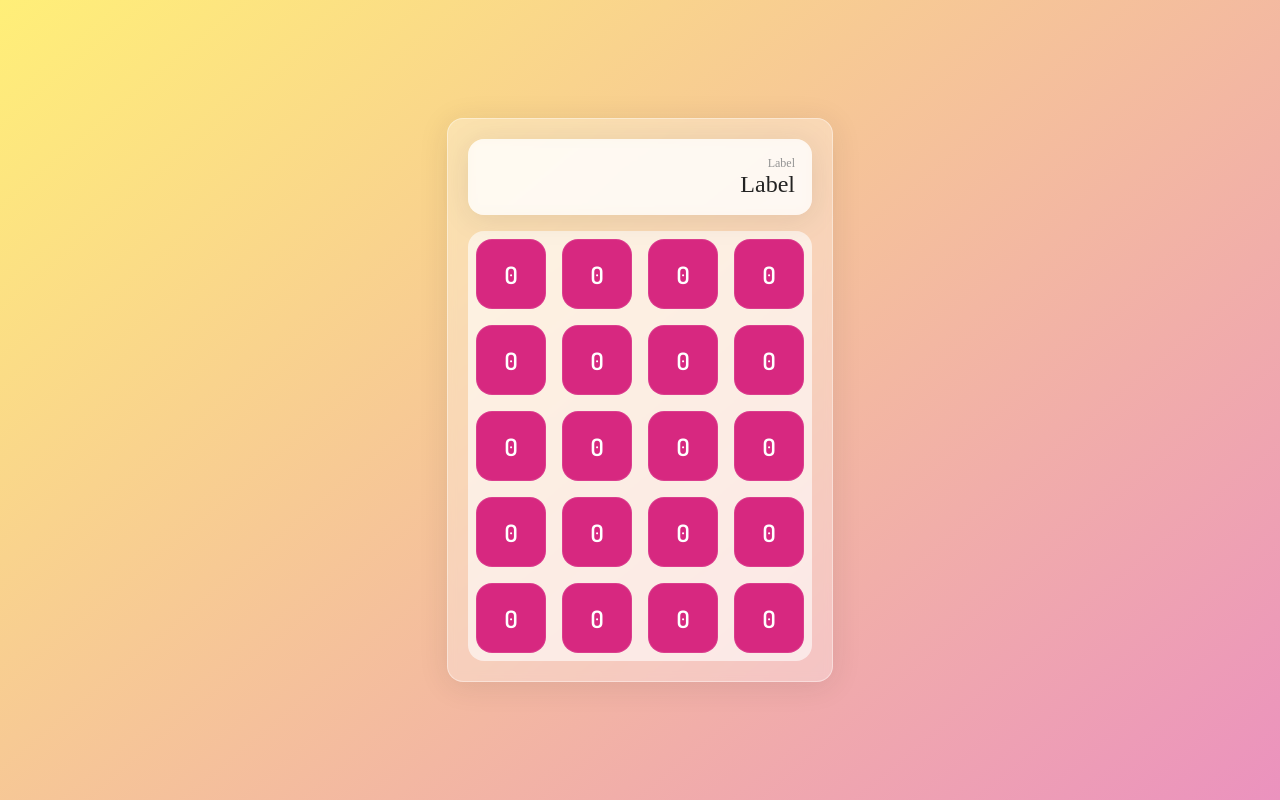
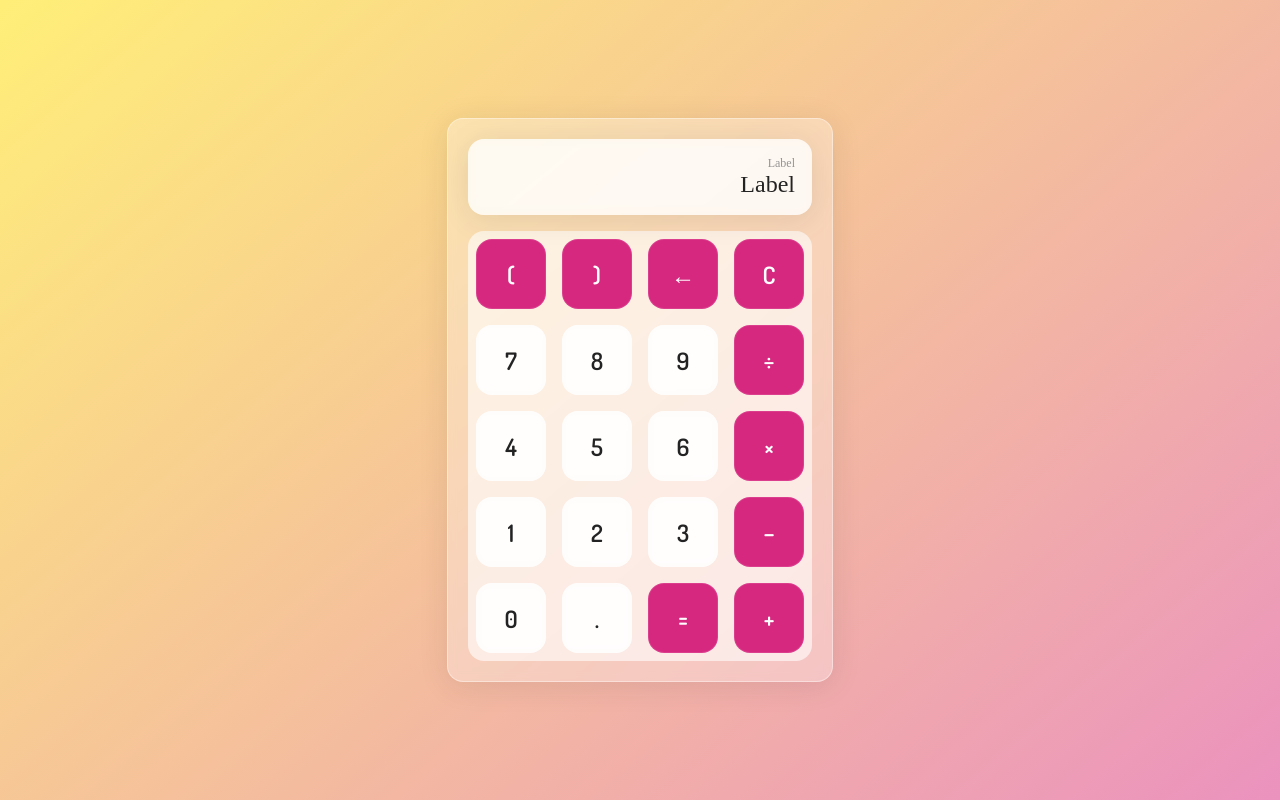
Before and after one commit to uaevd/calculator, a React (Create React App) app: page / in a window 1280 px wide. Built offline with nearby package versions, Linux system fonts and the light colour scheme.

Commit message:
🏗 Build ButtonTable
`=` Button requires unique style.

```diff
--- a/src/components/Calculator/index.tsx
+++ b/src/components/Calculator/index.tsx
@@ -2,6 +2,7 @@ import styled from '@emotion/styled';
 
 import { Button } from 'components/Button';
 import { Display } from 'components/Display';
+import { buttonTableSkeleton } from 'data';
 
 const Container = styled.div`
     backdrop-filter: blur(4px);
@@ -30,13 +31,21 @@ const ButtonRow = styled.div`
     justify-content: space-between;
 `;
 
-export const Calculator = () => (
+export const Calculator = () => {
+    const skeleton: { label: string; isSpecial: boolean }[][] = buttonTableSkeleton;
+
+    return (
         <Container>
             <Display />
             <ButtonTable>
-            {Array(5).fill(
-                <ButtonRow>{Array(4).fill(<Button label="0" isSpecial={true} />)}</ButtonRow>,
-            )}
+                {skeleton.map((row, index) => (
+                    <ButtonRow key={`button-row-${index}`}>
+                        {row.map((props, index) => (
+                            <Button key={`button-${index}`} {...props} />
+                        ))}
+                    </ButtonRow>
+                ))}
             </ButtonTable>
         </Container>
     );
+};
--- /dev/null
+++ b/src/data.ts
@@ -0,0 +1,92 @@
+export const buttonTableSkeleton: { label: string; isSpecial: boolean }[][] = [
+    [
+        {
+            label: '(',
+            isSpecial: true,
+        },
+        {
+            label: ')',
+            isSpecial: true,
+        },
+        {
+            label: '←',
+            isSpecial: true,
+        },
+        {
+            label: 'C',
+            isSpecial: true,
+        },
+    ],
+    [
+        {
+            label: '7',
+            isSpecial: false,
+        },
+        {
+            label: '8',
+            isSpecial: false,
+        },
+        {
+            label: '9',
+            isSpecial: false,
+        },
+        {
+            label: '÷',
+            isSpecial: true,
+        },
+    ],
+    [
+        {
+            label: '4',
+            isSpecial: false,
+        },
+        {
+            label: '5',
+            isSpecial: false,
+        },
+        {
+            label: '6',
+            isSpecial: false,
+        },
+        {
+            label: '×',
+            isSpecial: true,
+        },
+    ],
+    [
+        {
+            label: '1',
+            isSpecial: false,
+        },
+        {
+            label: '2',
+            isSpecial: false,
+        },
+        {
+            label: '3',
+            isSpecial: false,
+        },
+        {
+            label: '−',
+            isSpecial: true,
+        },
+    ],
+    [
+        {
+            label: '0',
+            isSpecial: false,
+        },
+        {
+            label: '.',
+            isSpecial: false,
+        },
+        {
+            label: '=',
+            isSpecial: true,
+        },
+        {
+            label: '+',
+            isSpecial: true,
+        },
+    ],
+];
```
Lines whose indentation alone changed are shown as unchanged.
